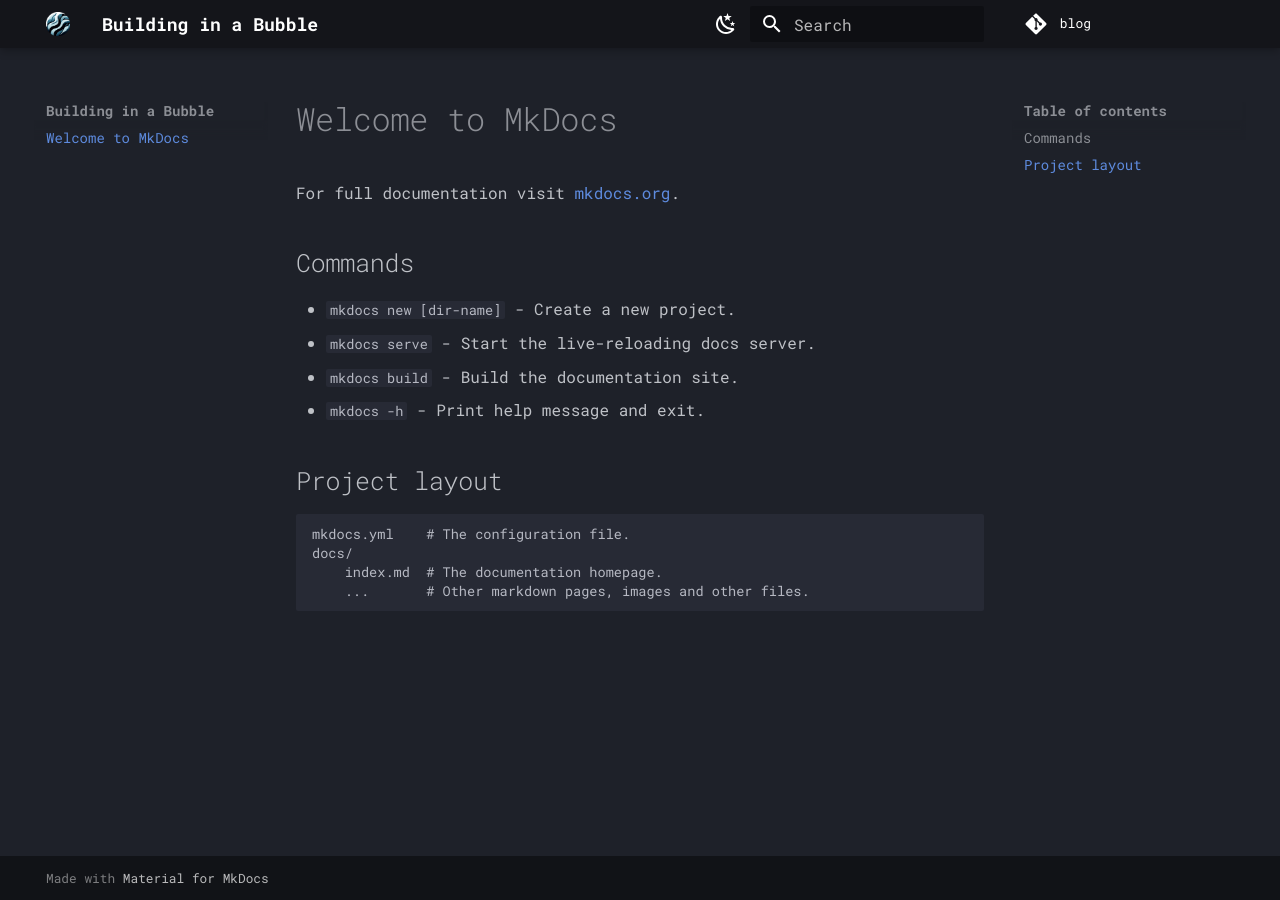
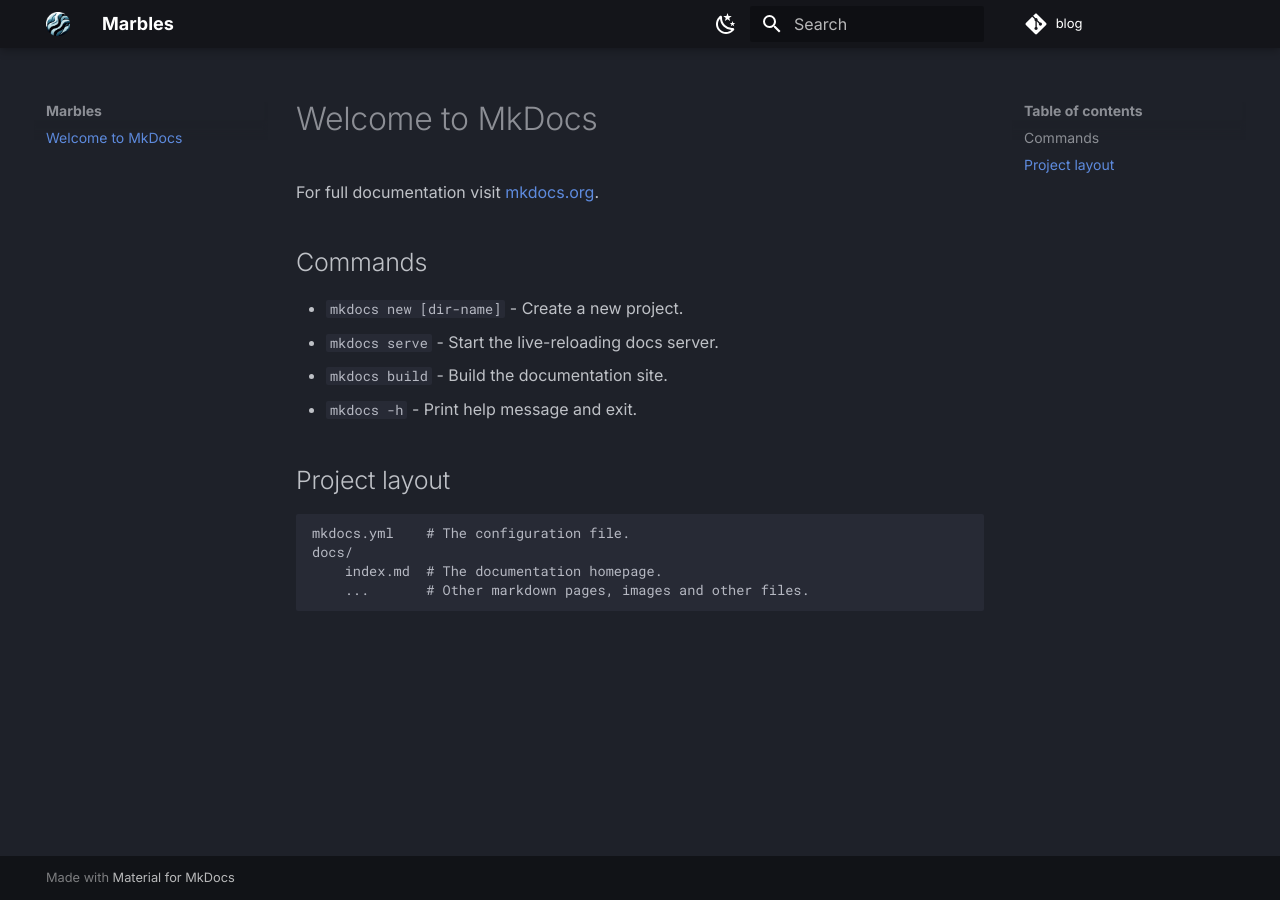
Before and after one commit to sjiang2019/sjiang2019.github.io, an MkDocs documentation site: the page built from blog/docs/index.md, in a window 1280 px wide. Built offline with MkDocs 1.6.1 and Material for MkDocs 9.7.7, drawn with Linux system fonts in a browser that asks for light colours; comment, search, counter and statistics services are not loaded.

Commit message:
change name to marbles

```diff
--- a/blog/mkdocs.yml
+++ b/blog/mkdocs.yml
@@ -1,10 +1,10 @@
-site_name: Building in a Bubble
+site_name: Marbles
 repo_url: https://github.com/sjiang2019/sjiang2019.github.io
 repo_name: blog
 theme:
   name: material
   font:
-    text: Roboto Mono
+    text: Inter
   palette:
     # Palette toggle for dark mode
     - scheme: slate
```
Also changed, not shown: blog/site/404.html, blog/site/index.html, 1 other file.
